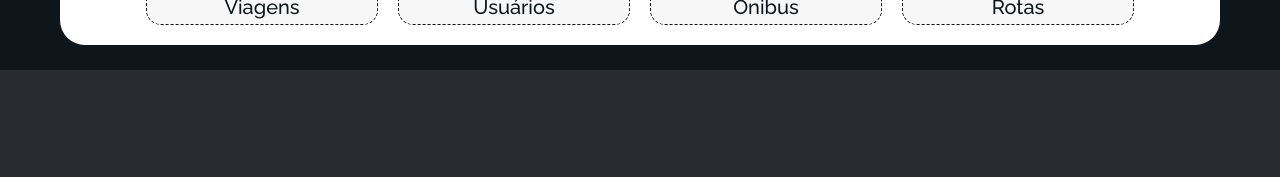
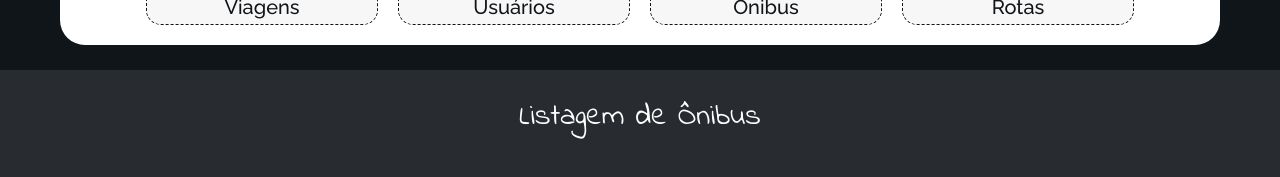
Before and after one commit to lucasmgsilva/monitorbus-front-reactjs, a React (Create React App) app: page /admin/buses in a window 1280 px wide. Shown: the part 223-400 px from the top of the page. Built offline with nearby package versions, Linux system fonts and the light colour scheme; a web font is replaced by a local one.

Commit message:
Inicio do desenvolvimento de BusManagement

```diff
--- a/src/components/MainComponents.ts
+++ b/src/components/MainComponents.ts
@@ -4,3 +4,9 @@ export const Container = styled.div`
     max-width: 1160px;
     margin: 0 auto;
 `
+
+export const TitleSection = styled.h2`
+    color: white;
+    text-align: center;
+    font-family: 'Indie Flower', sans-serif;
+`
--- a/src/components/MenuItem/styles.css
+++ b/src/components/MenuItem/styles.css
@@ -8,6 +8,7 @@
     padding: 5px 10px;
     cursor: pointer;
     text-decoration: none;
+    text-align: center;
 }
 
 .link:hover {
--- a/src/pages/AdministratorDashboard/index.tsx
+++ b/src/pages/AdministratorDashboard/index.tsx
@@ -1,14 +1,18 @@
 import AdministratorControlPanel from './partials/AdministratorControlPanel';
 import AdministratorMapTravel from './partials/AdministratorMapTravel';
 import { useParams } from 'react-router-dom';
+import BusManagement from './partials/BusManagement';
 
 const AdministratorDashboard = () => {
     const {control} = useParams();
     return (
         <>
             <AdministratorControlPanel/>
-            {control == 'travels' &&
+            {control === 'travels' &&
                 <AdministratorMapTravel/>
+            }
+            {control === 'buses' &&
+                <BusManagement/>
             }
         </>
     );
--- a/src/pages/AdministratorDashboard/partials/AdministratorControlPanel/index.tsx
+++ b/src/pages/AdministratorDashboard/partials/AdministratorControlPanel/index.tsx
@@ -1,5 +1,3 @@
-import { useState } from 'react';
-import { Link } from 'react-router-dom';
 import { Container } from '../../../../components/MainComponents';
 import MenuItem from '../../../../components/MenuItem';
 import { AdministratorPanel, AdministratorPanelBody, Title, AdministratorSection } from './styled';
--- /dev/null
+++ b/src/pages/AdministratorDashboard/partials/BusManagement/index.tsx
@@ -0,0 +1,15 @@
+import { Container, TitleSection } from "../../../../components/MainComponents";
+import { BusManagementSection } from "./styled";
+
+const BusManagement = () => {
+    return (
+        <BusManagementSection>
+            <Container>
+                <TitleSection>Listagem de Ônibus</TitleSection>
+
+            </Container>
+        </BusManagementSection>
+    )
+}
+
+export default BusManagement;
--- /dev/null
+++ b/src/pages/AdministratorDashboard/partials/BusManagement/styled.ts
@@ -0,0 +1,7 @@
+import styled from "styled-components";
+
+export const BusManagementSection = styled.section`
+    background-color: var(--primary);
+    padding: 25px;
+    color: var(--white);
+`
```
